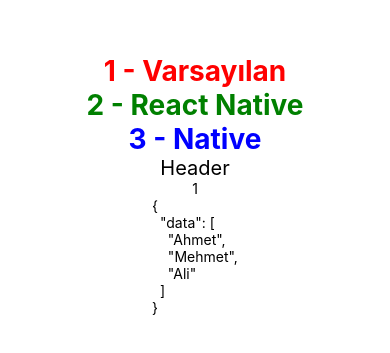
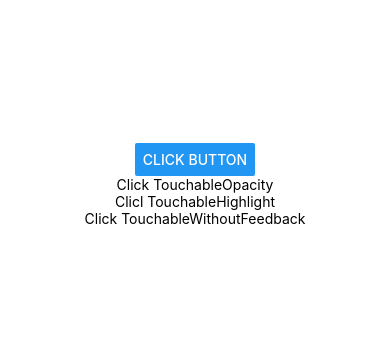
Before and after one commit to murathanje/React-Native, a React Native app in the folder ReactNative/: screen / in a window 390 px wide. Shown: the part 237-590 px from the top of the page. Built offline with nearby package versions, Linux system fonts and the light colour scheme.

Commit message:
Buttons were done

```diff
--- a/ReactNative/App.js
+++ b/ReactNative/App.js
@@ -1,22 +1,46 @@
 import { StatusBar } from 'expo-status-bar';
-import { Button, StyleSheet, Text, View } from 'react-native';
 import React, { useState } from "react";
-
 import Title from "./src/components/Title.js"
 import Header from "./src/components/Header.js"
 import User from "./src/components/User.js"
 import Users from "./src/components/Users.js"
+import {
+  Button,
+  StyleSheet,
+  Text,
+  View,
+  TouchableOpacity,
+  TouchableHighlight,
+  TouchableWithoutFeedback
+} from 'react-native';
+
+const handleClick = () => {
+  alert("Merhaba")
+}
+
 
 const App = () => {
   return (
     <View style={styles.container}>
-      <Title color= "red" numberOfLines={1} />
-      <Title text="React Native" color="green" numberOfLines={2} />
-      <Title text="Native" color="blue" numberOfLines={3} />
-      <Header />
+      <Button title='Click Button' onPress={handleClick}/>
+      <TouchableOpacity onPress={handleClick}>
+        <Text>Click TouchableOpacity</Text>
+      </TouchableOpacity>
 
-      <User data = {{ id: 1, name: "Mehmet"}}/>
-      <Users data = {["Ahmet", "Mehmet", "Ali"]}/>
+      <TouchableHighlight
+        activeOpacity={0.6}
+        underlayColor={"yellow"}
+        onPress={handleClick}
+      >
+        <Text>Clicl TouchableHighlight</Text>
+      </TouchableHighlight>
+
+      <TouchableWithoutFeedback
+        onPress={handleClick}
+      >
+        <Text>Click TouchableWithoutFeedback</Text>
+      </TouchableWithoutFeedback>
+
     </View>
   );
 }
```
